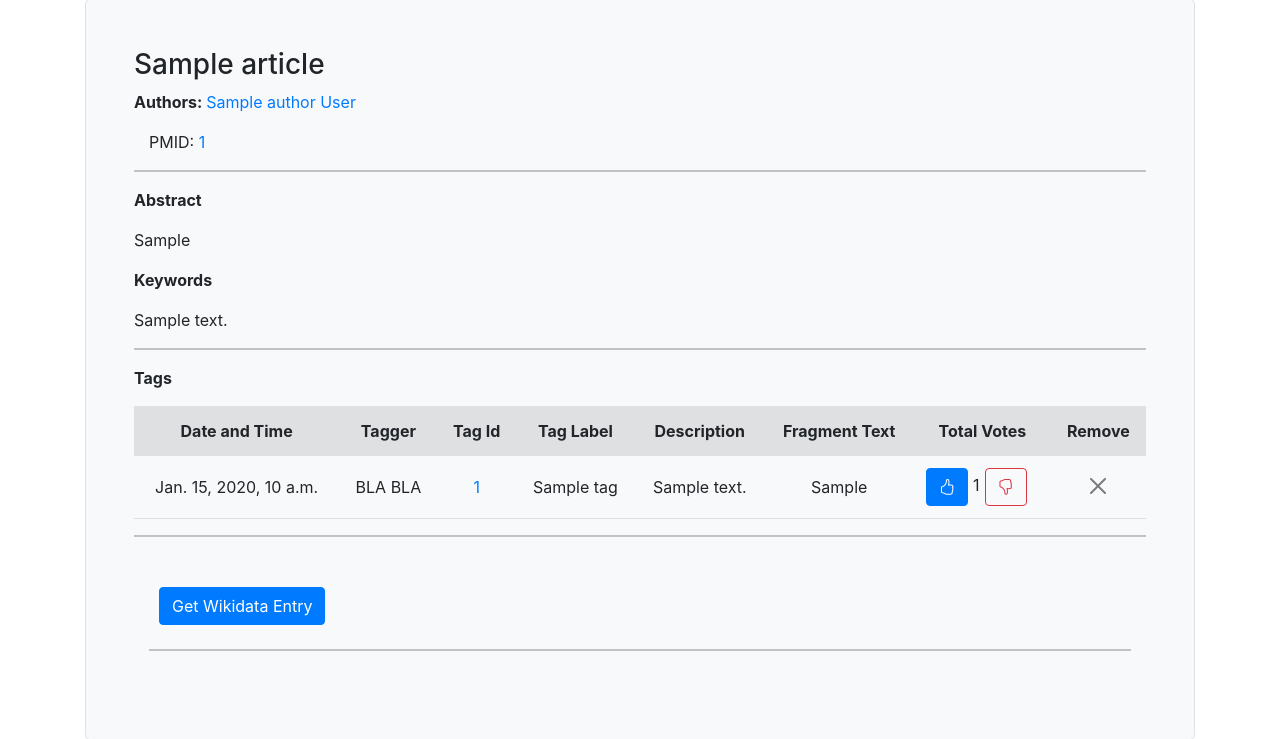
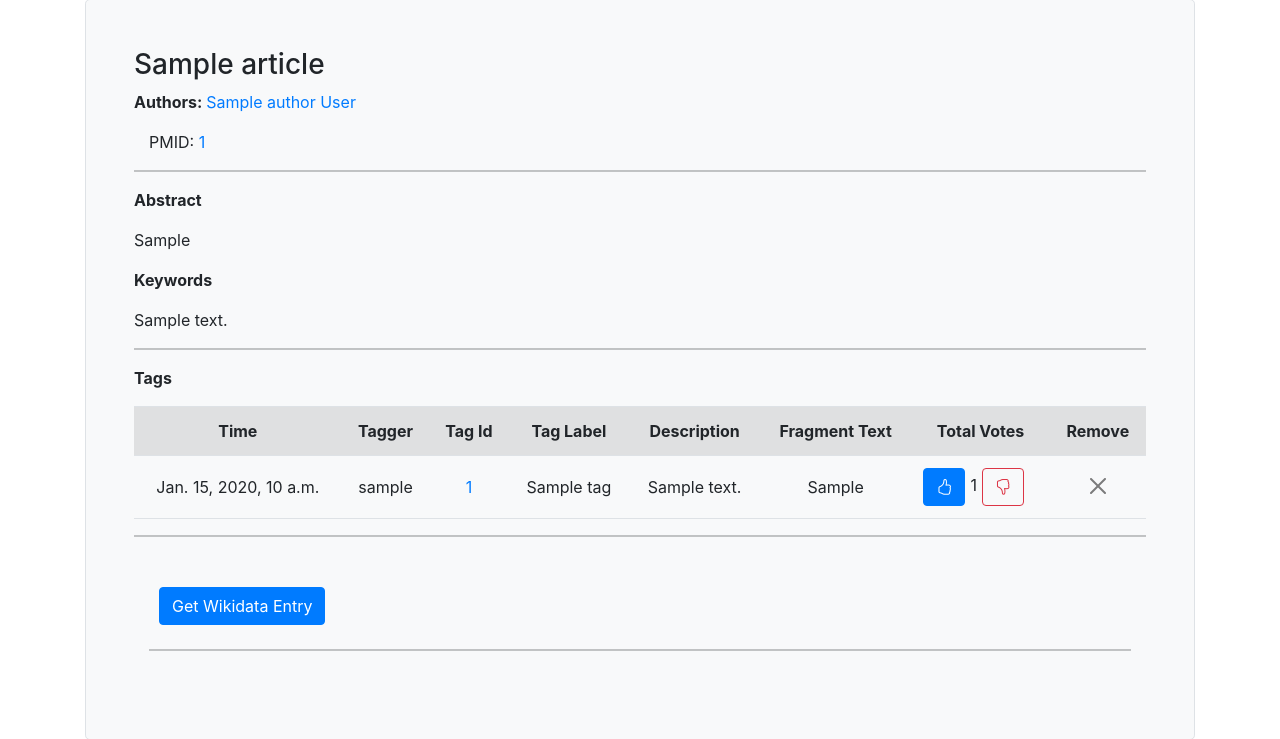
Before and after one commit to CAKES-coding/swe574-group2, a Django app: page /wikode/articleDetail/1 in a window 1280 px wide. Shown: the part 101-840 px from the top of the page. Run offline with Django 3.2, Linux system fonts and the light colour scheme; a user stored in the database is signed in; tables that the repository leaves empty hold one stand-in row (values such as "Sample post"); some libraries are stand-ins or nearby versions.

Commit message:
Add tagger info for tag. #157

```diff
--- a/Project/Wikode/templates/wikodeApp/articleDetail.html
+++ b/Project/Wikode/templates/wikodeApp/articleDetail.html
@@ -38,7 +38,7 @@
             <p class="fw-bold">Tags</p>
             <table class="table table-striped">
                 <tr>
-                    <th class="align-middle" style="text-align: center">Date and Time</th>
+                    <th class="align-middle" style="text-align: center">Time</th>
                     <th class="align-middle" style="text-align: center">Tagger</th>
                     <th class="align-middle" style="text-align: center">Tag Id</th>
                     <th class="align-middle" style="text-align: center">Tag Label</th>
@@ -51,7 +51,7 @@
                 {% for item in tags %}
                     <tr class="tag_row" data-start="{{ item.start_index }}" data-end="{{ item.end_index }}" id="{{ item.id }}">
                         <td class="align-middle" style="text-align: center">{{ item.date }}</td>
-                        <td class="align-middle" style="text-align: center">BLA BLA</td>
+                        <td class="align-middle" style="text-align: center">{{ item.tagger }}</td>
                         <td class="align-middle" style="text-align: center"><a
                                 href="https://www.wikidata.org/wiki/{{ item.tag.wikiId }}"
                                 target={"_blank"}>{{ item.tag.wikiId }}</a></td>
--- a/Project/Wikode/wikodeApp/models.py
+++ b/Project/Wikode/wikodeApp/models.py
@@ -1,5 +1,3 @@
-import datetime
-
 from django.db import models
 from django.utils import timezone
 from django.contrib.auth.models import User
@@ -138,6 +136,7 @@ class TagRelation(models.Model):
     end_index = models.IntegerField(null=True)
     vote_sum = models.IntegerField(default=0)
     date = models.DateTimeField(default=timezone.now, blank=True)
+    tagger = models.ForeignKey(User, on_delete=models.CASCADE)
 
 
 class Vote(models.Model):
--- a/Project/Wikode/wikodeApp/views.py
+++ b/Project/Wikode/wikodeApp/views.py
@@ -122,7 +122,6 @@ def articleDetail(request, pk):
     if request.method == 'GET':
         activity_manager = ActivityManager(user_id=request.user.id)
         activity_manager.saveViewActivity('3', article.id)
-    # Begin: Get Tag
     if request.method == 'POST':
         print(request.POST)
         if 'get_tag' in request.POST:
@@ -136,17 +135,19 @@ def articleDetail(request, pk):
             # Tagging an article
             # end index of "-1" means tagging whole article, else is annotation
             tag_data = WikiEntry(request.POST['qid'])
+            tag = tag_data.saveTag()
+            tag_data.saveRelatedWikiItems()
+
             fragment_text = request.POST['fragment_text']
             fragment_start_index = request.POST['fragment_start_index']
             fragment_end_index = request.POST['fragment_end_index']
-            tag = tag_data.saveTag()
-            tag_data.saveRelatedWikiItems()
-
+            user = User.objects.get(id=request.user.id)
             TagRelation.objects.get_or_create(article=article,
                                               tag=tag,
                                               fragment=fragment_text,
                                               start_index=fragment_start_index,
-                                              end_index=fragment_end_index
+                                              end_index=fragment_end_index,
+                                              tagger=user
                                               )
             activity_manager = ActivityManager(user_id=request.user.id)
             print(fragment_end_index)
```
